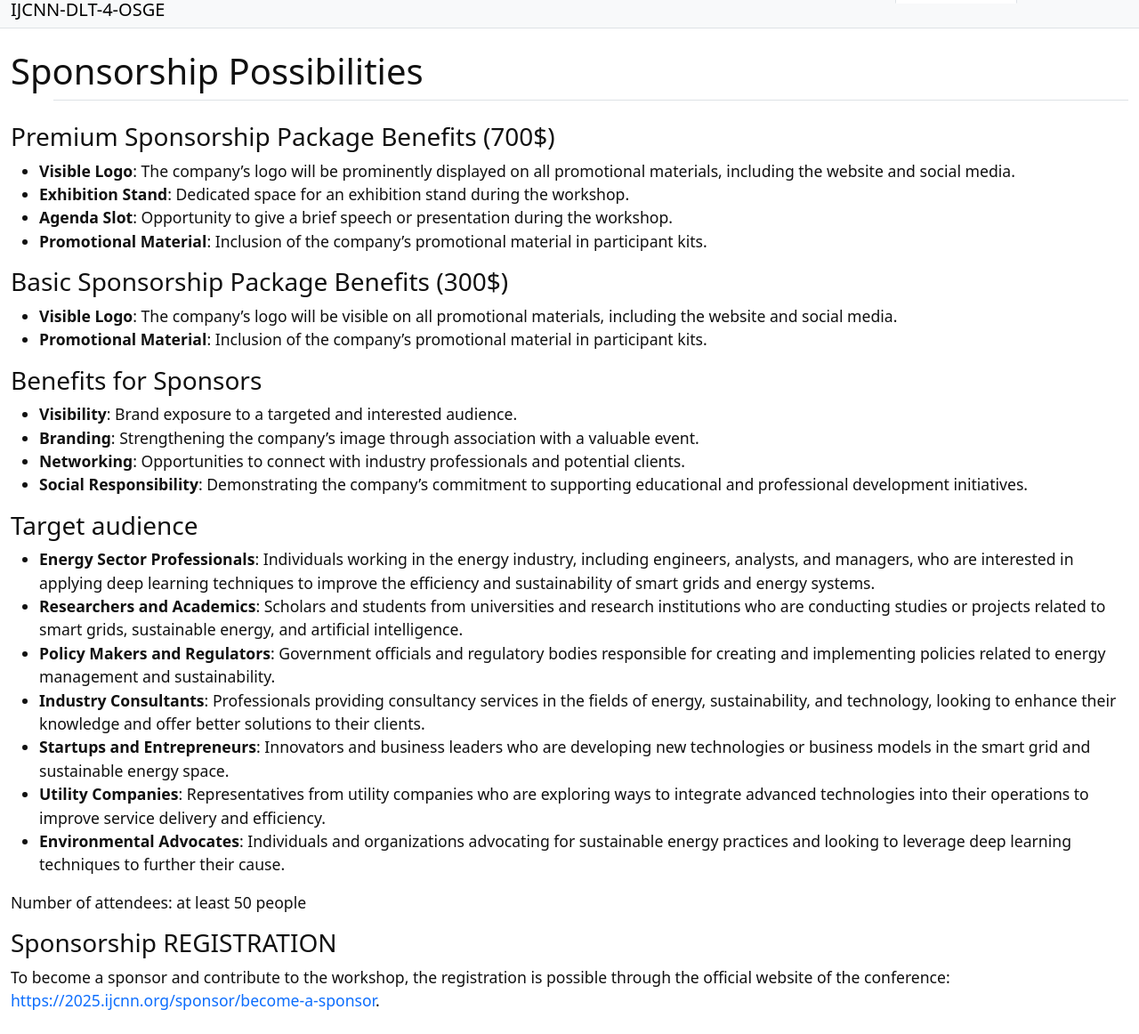
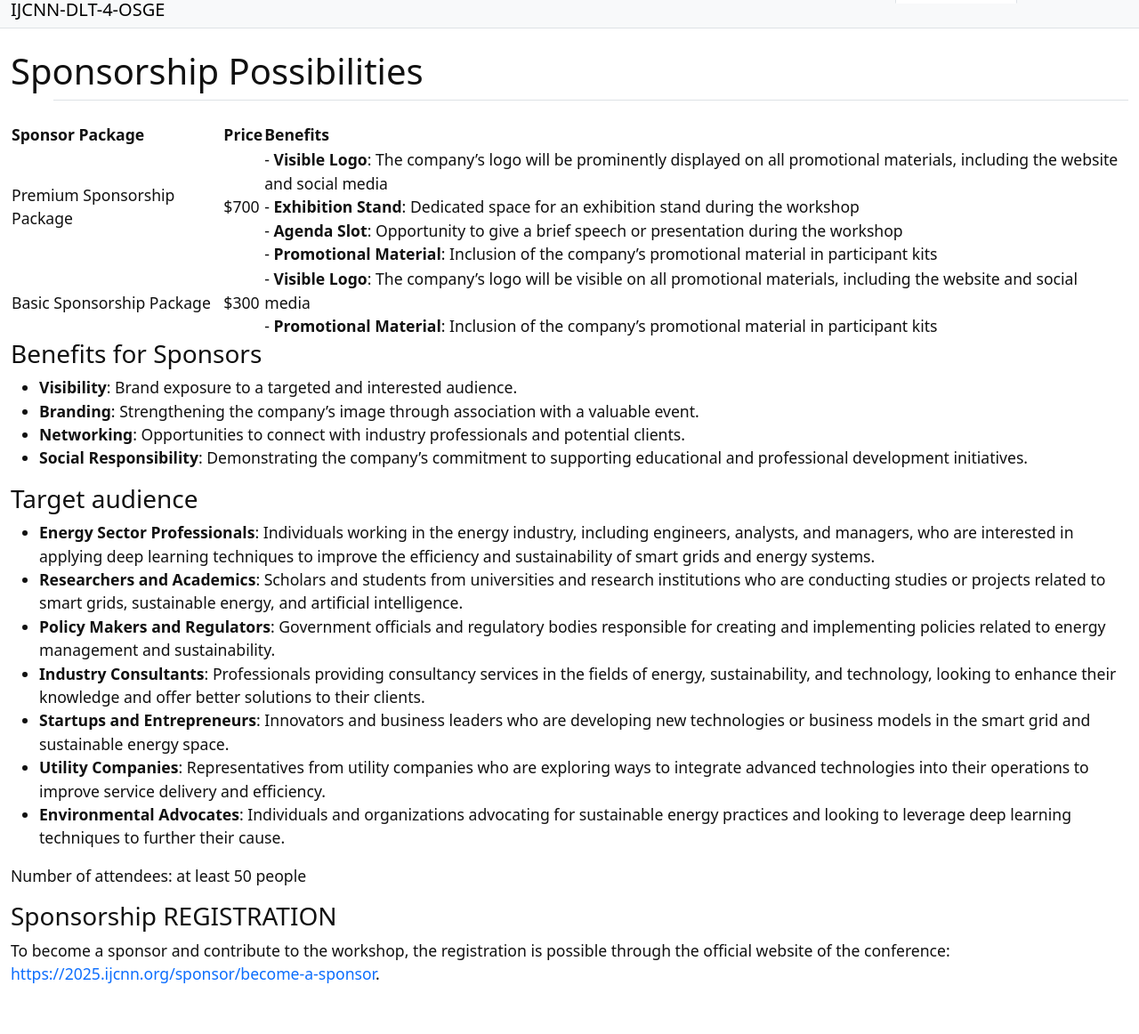
Before and after one commit to djordjebatic/ijcnn-dlt-4-osge, a Jekyll site: the page built from content/5-sponsorship.md, in a window 1280 px wide, cut to the strip 121-1283 px from the top of the page. Shown: the whole strip at 89% size. Built offline with Jekyll 4.4.1, drawn with Linux system fonts in a browser that asks for light colours; after the commit the page ends 1253 px from its top, so only the background shows below that.

Commit message:
Update 5-sponsorship.md

```diff
--- a/content/5-sponsorship.md
+++ b/content/5-sponsorship.md
@@ -3,17 +3,10 @@ title: Sponsorship Possibilities
 nav: Sponsorship
 ---
 
-<h3> Premium Sponsorship Package Benefits (700$)</h3>
-
-- **Visible Logo**: The company's logo will be prominently displayed on all promotional materials, including the website and social media.
-- **Exhibition Stand**: Dedicated space for an exhibition stand during the workshop.
-- **Agenda Slot**: Opportunity to give a brief speech or presentation during the workshop.
-- **Promotional Material**: Inclusion of the company's promotional material in participant kits.
-
-<h3> Basic Sponsorship Package Benefits (300$)</h3>
-
-- **Visible Logo**: The company's logo will be visible on all promotional materials, including the website and social media.
-- **Promotional Material**: Inclusion of the company's promotional material in participant kits.
+| Sponsor Package | Price | Benefits |
+|-------------------|--------|-----------|
+| Premium Sponsorship Package | $700 | - **Visible Logo**: The company's logo will be prominently displayed on all promotional materials, including the website and social media<br>- **Exhibition Stand**: Dedicated space for an exhibition stand during the workshop<br>- **Agenda Slot**: Opportunity to give a brief speech or presentation during the workshop<br>- **Promotional Material**: Inclusion of the company's promotional material in participant kits |
+| Basic Sponsorship Package | $300 | - **Visible Logo**: The company's logo will be visible on all promotional materials, including the website and social media<br>- **Promotional Material**: Inclusion of the company's promotional material in participant kits |
 
 <h3> Benefits for Sponsors </h3>
 
```
